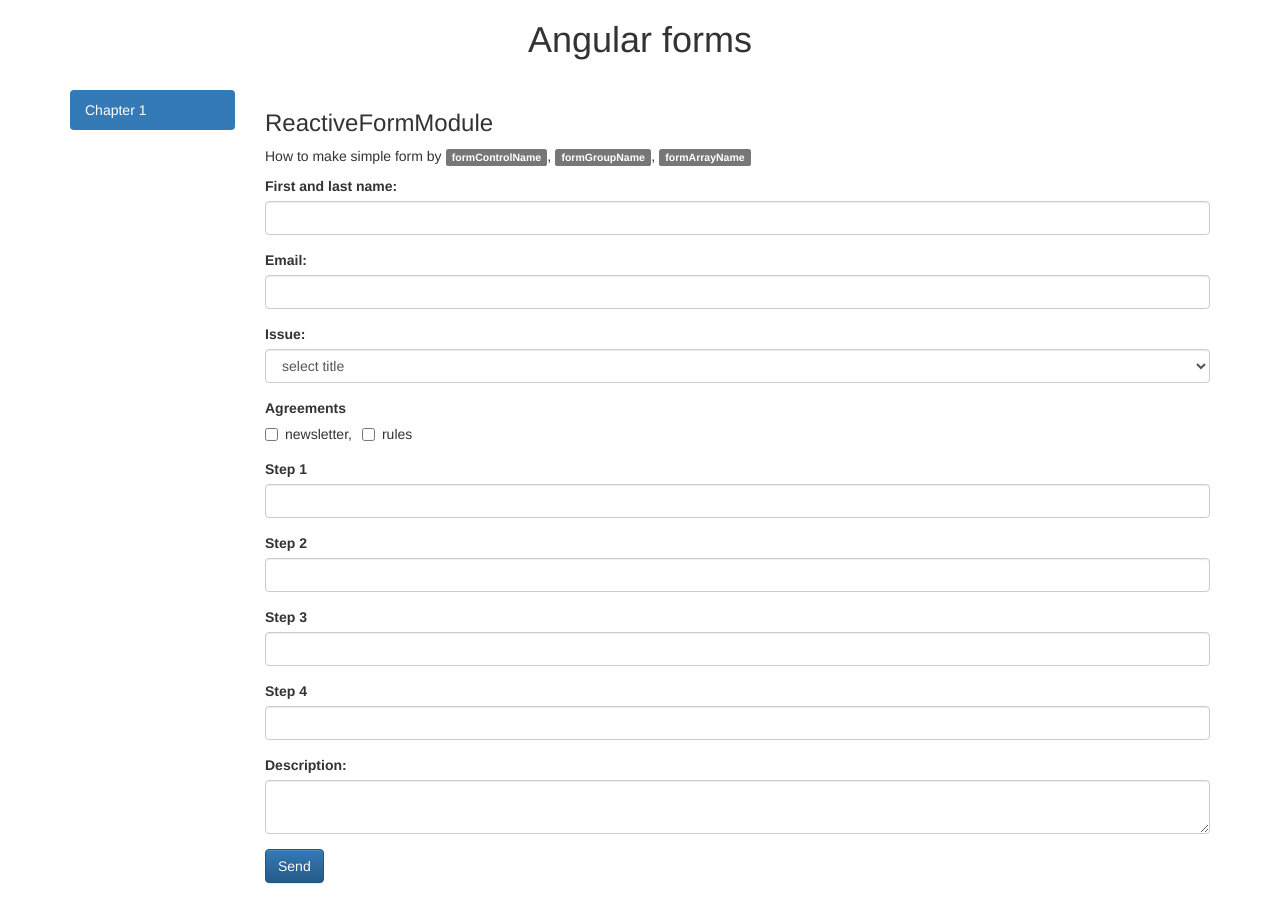
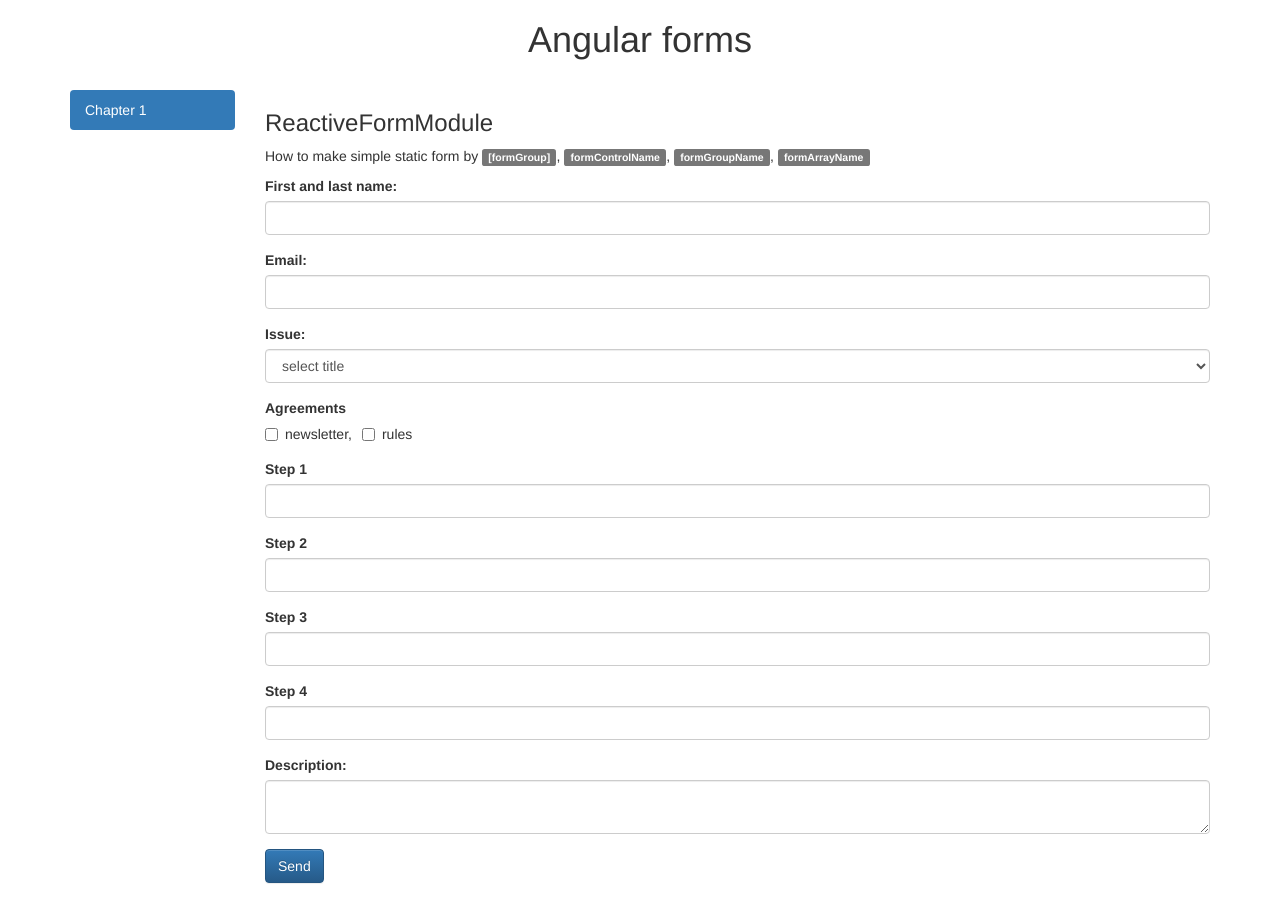
Before and after one commit to miroslaw-bogacz/angular-forms, an Angular app: page /chapter-01 in a window 1280 px wide. Built offline with nearby package versions, Linux system fonts and the light colour scheme.

Commit message:
change chapter 1 description

```diff
--- a/src/app/chapter-01/chapter-01.component.html
+++ b/src/app/chapter-01/chapter-01.component.html
@@ -1,7 +1,8 @@
 <div>
   <h3>ReactiveFormModule</h3>
   <p>
-    How to make simple form by
+    How to make simple static form by
+    <span class="label label-default">[formGroup]</span>,
     <span class="label label-default">formControlName</span>,
     <span class="label label-default">formGroupName</span>,
     <span class="label label-default">formArrayName</span>
```
Also changed, not shown: 1 other file (tests, documents, lock files or other folders).
